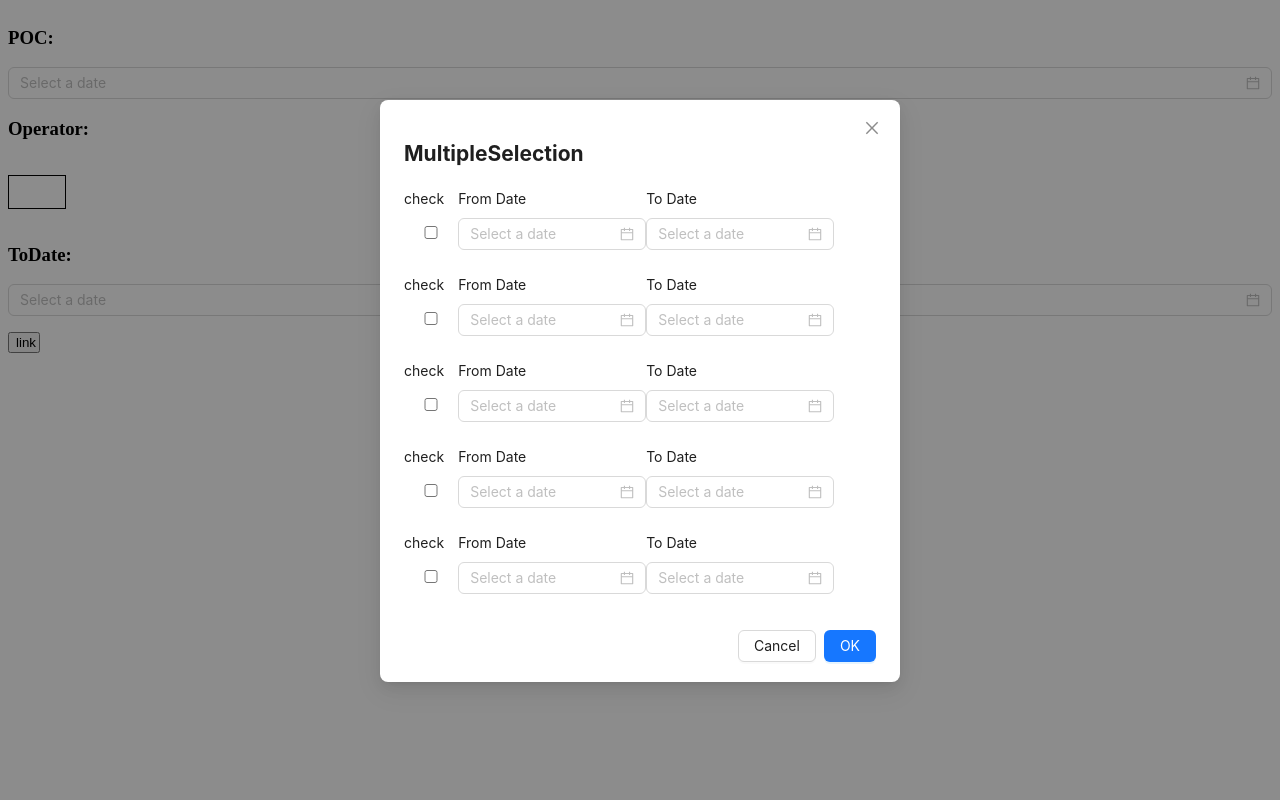
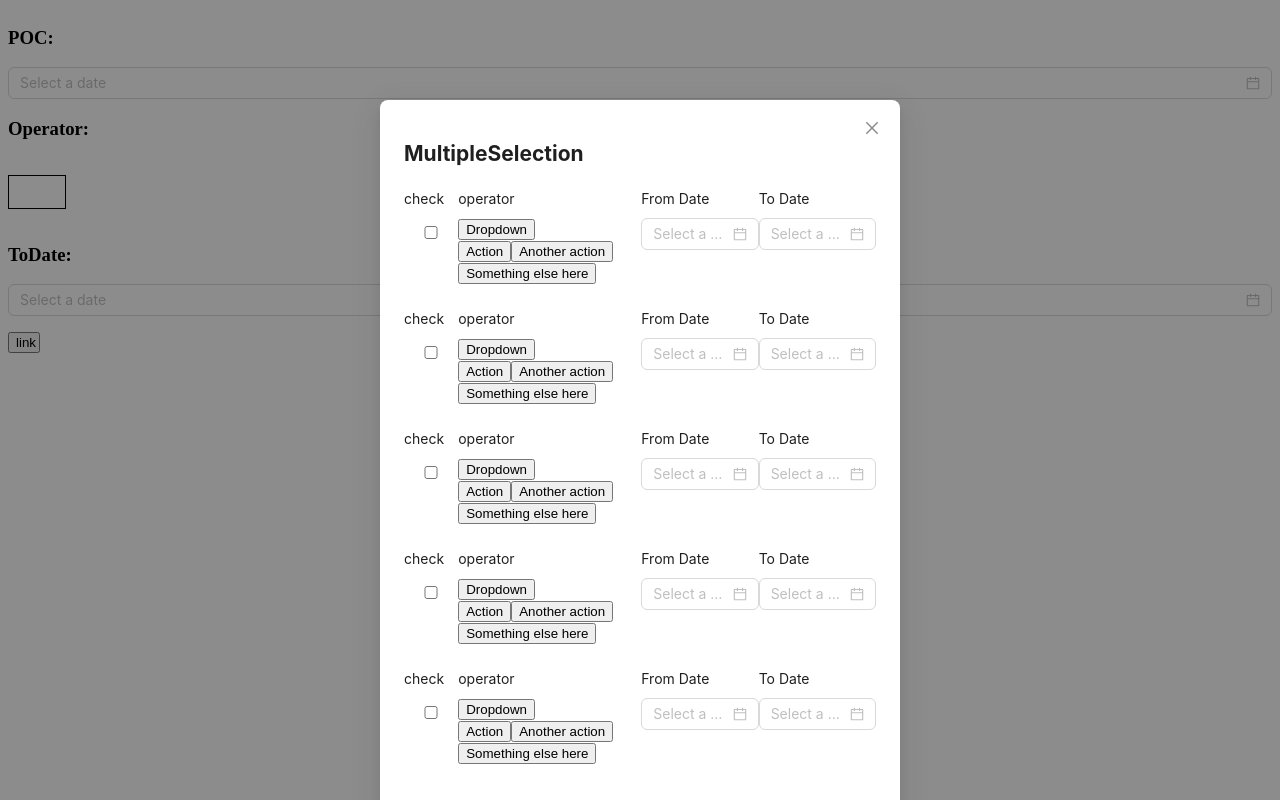
Before and after one commit to LakshmanaGottapu/DynamicTable, a React (Vite) app: page / in a window 1280 px wide. Both pictures are taken after a click on the button "link". Built offline with nearby package versions, Linux system fonts and the light colour scheme.

Commit message:
datepickers at app level are also handled

```diff
--- a/package.json
+++ b/package.json
@@ -11,6 +11,7 @@
   },
   "dependencies": {
     "antd": "^5.21.6",
+    "bootstrap": "^5.3.3",
     "react": "^18.3.1",
     "react-datepicker": "^7.5.0",
     "react-dom": "^18.3.1"
--- a/src/App.jsx
+++ b/src/App.jsx
@@ -5,14 +5,14 @@ import {DatePicker} from 'antd';
 import 'react-datepicker/dist/react-datepicker.css';
 import { ShipmentContext } from './ShipmentContext';
 function App() {
-  const {fromDate, setFromDate, toDate, setToDate, operator, popUpVisibility, setPopUpVisibility, formatDate} = useContext(ShipmentContext);
+  const {fromDate, setFromDate, toDate, setToDate, operator, popUpVisibility, setPopUpVisibility} = useContext(ShipmentContext);
   return (
       <div style={{display:'flex', flexDirection:'column'}}>
         <h3>POC:</h3>
         {/* <DatePicker selected = {fromDate} onChange={(date)=>setFromDate(date)}/> */}
         <DatePicker
                     value={fromDate}
-                    onChange={(_,date)=>setFromDate(formatDate(date))}
+                    onChange={(date)=>setFromDate(date)}
                     format = 'DD/MM/YYYY'
                     placeholder="Select a date"
                 />
@@ -22,7 +22,7 @@ function App() {
         {/* <DatePicker selected = {toDate} onChange={(date)=>setToDate(date)}/> */}
         <DatePicker
                     value={toDate}
-                    onChange={(_,date)=>setToDate(formatDate(date))}
+                    onChange={(date)=>setToDate(date)}
                     format = 'DD/MM/YYYY'
                     placeholder="Select a date"
                 />
--- a/src/Components/Popup.jsx
+++ b/src/Components/Popup.jsx
@@ -5,30 +5,33 @@ import {Modal, Form} from 'antd';
 const Popup = ({sectionCount}) => {
     const SECTIONS_COUNT = sectionCount || 5;
     const sections = Array.from({length:SECTIONS_COUNT}, (_,i)=>i+1);
-    const {popUpVisibility, setPopUpVisibility, setFromDate, setToDate, setOperator} = useContext(ShipmentContext);
+    const {popUpVisibility, setPopUpVisibility, setFromDate, setToDate, setOperator, formatDate} = useContext(ShipmentContext);
     const [form] = Form.useForm();
     const handleOk = () => {
         form
         .validateFields()
         .then(values => {
             console.log(values);
-            if(Object.entries(values).length===0)
-                return console.log('empty data')
+            if (Object.entries(values).length === 0) {
+                return console.log('empty data');
+            }
             let smallestIndex = 0;
-            for(let i=1; i<=SECTIONS_COUNT; i++){
-                if(values[`checkbox_${i}`] !== undefined){
+            for (let i = 1; i <= SECTIONS_COUNT; i++) {
+                if (values[`checkbox_${i}`] !== undefined && values[`checkbox_${i}`] === "") { // Use && for logical AND
                     smallestIndex = i;
                     break;
                 }
             }
+            console.log({ smallestIndex });
             console.log('checkbox: ' + values[`checkbox_${smallestIndex}`]);
             console.log('fromDate: ' + formatDate(values[`fromDate_${smallestIndex}`]));
             console.log('toDate: ' + formatDate(values[`toDate_${smallestIndex}`]));
-            setFromDate(`formData[fromDate_${smallestIndex}]`);
-            setToDate(toDate);
-            setOperator(operator);
+            if(smallestIndex>0 && smallestIndex<=SECTIONS_COUNT){
+                setFromDate(values[`fromDate_${smallestIndex}`]);
+                setToDate(values[`toDate_${smallestIndex}`]);
+            }
+            // Uncomment to close the modal
             setPopUpVisibility(false);
-            // onClose(); // Close the modal
         })
         .catch(errorInfo => {
             console.error('Validation Failed:', errorInfo);
--- a/src/Components/PopupSection.jsx
+++ b/src/Components/PopupSection.jsx
@@ -1,29 +1,41 @@
 import { useState, useContext } from 'react';
-// import { ShipmentContext } from '../ShipmentContext';
 import { Form, Input, DatePicker } from 'antd';
-
+import { ShipmentContext } from '../ShipmentContext';
 function PopupSection({id}) {
     const [fromDate, setFromDate] = useState(null);
     const [toDate, setToDate] = useState(null);
-    // const [description, setDescription] = useState('');
-    // const {operatorMap} = useContext(ShipmentContext);
+    const [description, setDescription] = useState('');
+    const {operatorMap} = useContext(ShipmentContext);
     return (
         <div style={{display:'flex'}}>
             <Form.Item
                 name={`checkbox_${id}`}
                 label="check"
-                // rules={[{ required: true, message: 'Please enter your username' }]}
-                >
+            >
                 <Input type='checkbox'/>
+            </Form.Item>
+            <Form.Item
+                name={`operator_${id}`}
+                label="operator"
+            >
+                <div className="dropdown">
+                    <button className="btn btn-secondary dropdown-toggle" type="button" id="dropdownMenu2" data-toggle="dropdown" aria-haspopup="true" aria-expanded="false">
+                        Dropdown
+                    </button>
+                    <div className="dropdown-menu" aria-labelledby="dropdownMenu2">
+                        <button className="dropdown-item" type="button">Action</button>
+                        <button className="dropdown-item" type="button">Another action</button>
+                        <button className="dropdown-item" type="button">Something else here</button>
+                    </div>
+                </div>
             </Form.Item>
             <Form.Item
                 name={`fromDate_${id}`}
                 label="From Date"
-                // rules={[{ required: true, message: 'Please enter your username' }]}
             >
                 <DatePicker
                     value={fromDate}
-                    onChange={(_,date)=>setFromDate(date)}
+                    onChange={(date)=>setFromDate(date)}
                     format = 'DD/MM/YYYY'
                     placeholder="Select a date"
                 />
@@ -31,11 +43,10 @@ function PopupSection({id}) {
             <Form.Item
                 name={`toDate_${id}`}
                 label="To Date"
-                // rules={[{ required: true, message: 'Please enter your username' }]}
             >
                 <DatePicker
                     selected={toDate}
-                    onChange={(_,date)=>setToDate(date)}
+                    onChange={(  date)=>setToDate(date)}
                     format = 'DD/MM/YYYY'
                     placeholder="Select a date"
                 />
```
Also changed, not shown: 1 other file (tests, documents, lock files or other folders).
